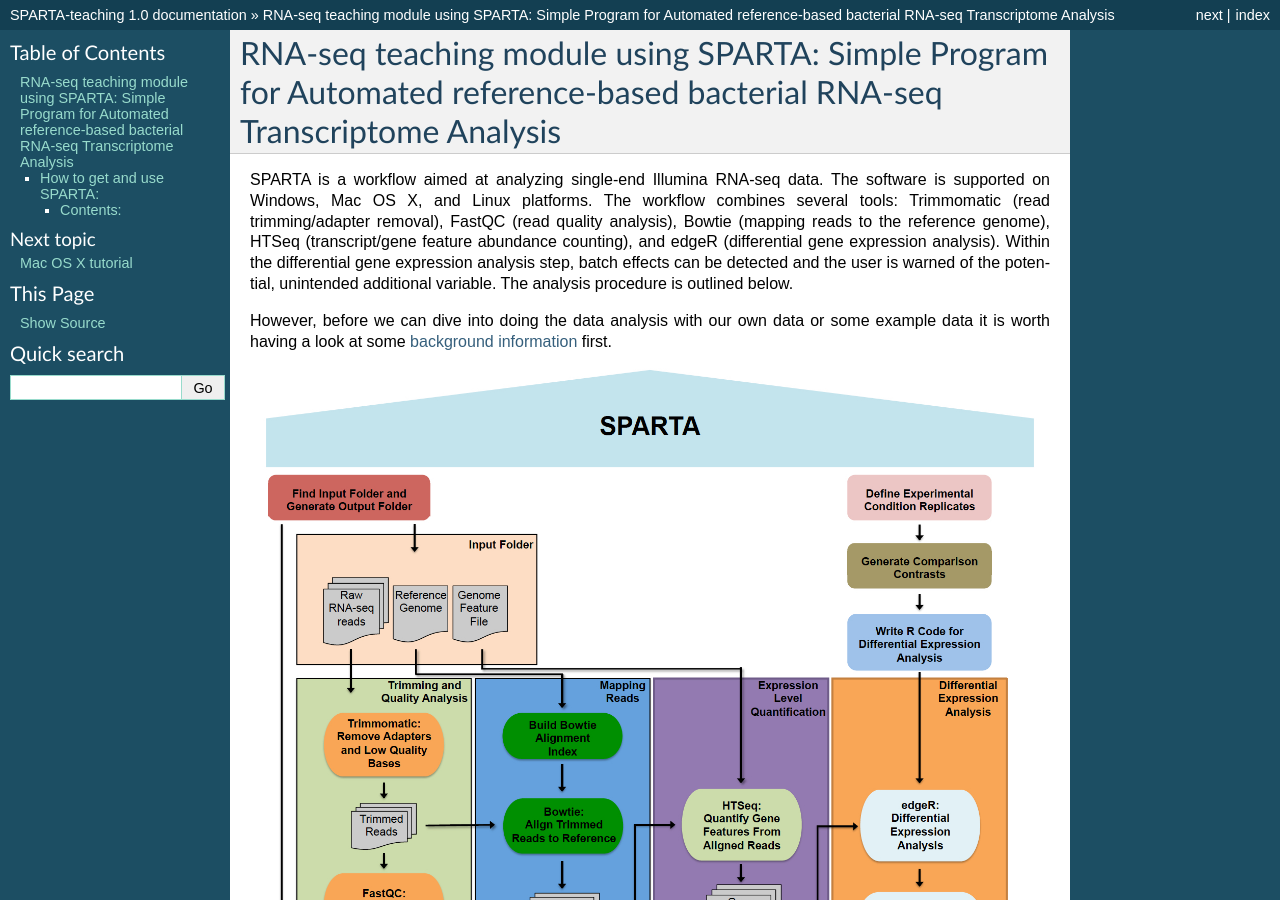
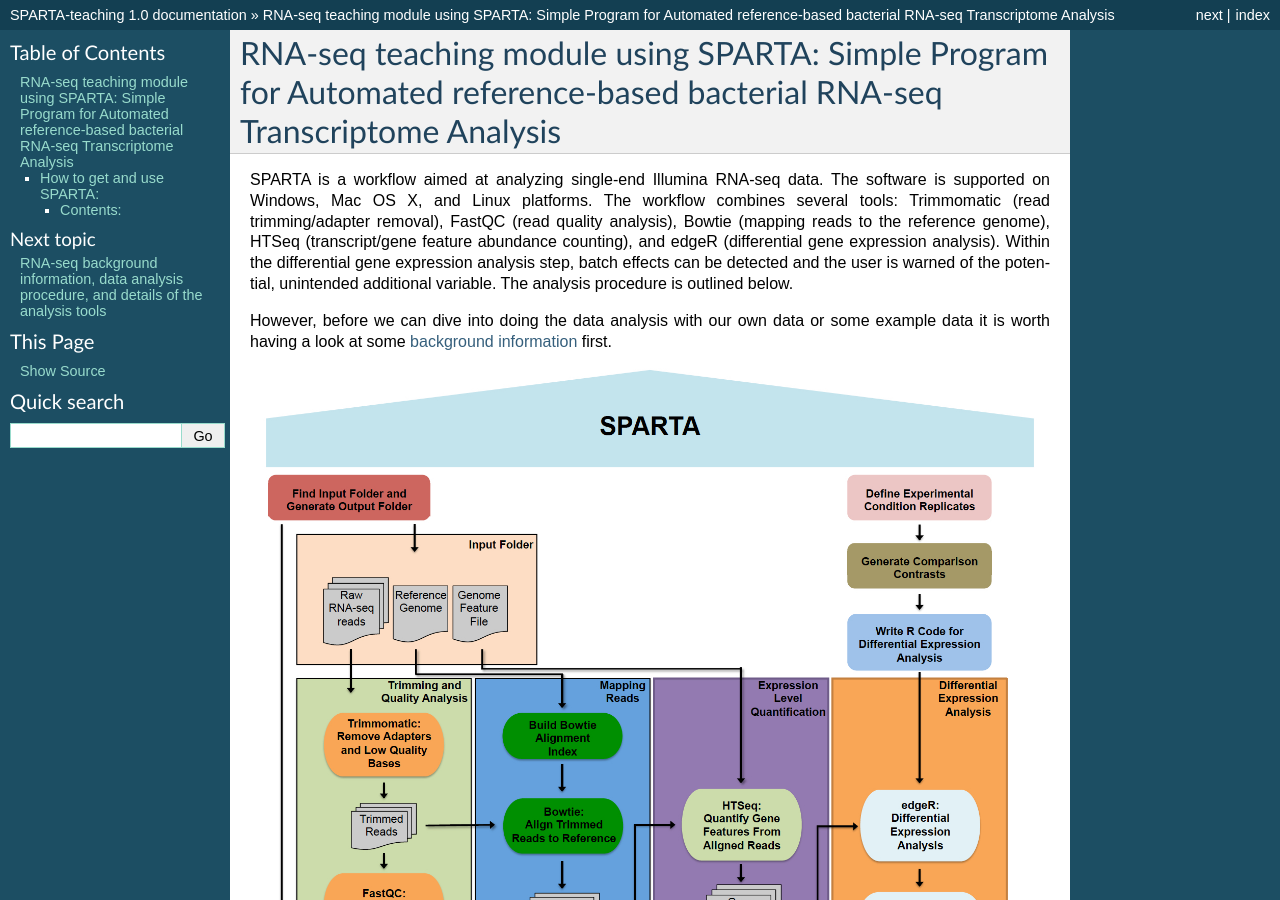
Before and after one commit to biobenkj/SPARTA-teaching, a Sphinx documentation site: the page built from source/index.rst, in a window 1280 px wide and 900 px high. Built offline with Sphinx 7.4.7, drawn with Linux system fonts in a browser that asks for light colours; formulas are drawn with MathJax 3; pages that are not in the unit, such as notebooks, are missing from menus; part of the change alters nothing that is shown.

```diff
--- a/source/index.rst
+++ b/source/index.rst
@@ -30,6 +30,7 @@ Contents:
 .. toctree::
    :hidden:
 
+   rnaseqbackground
    faq
    mactut
    wintut
@@ -38,7 +39,7 @@ Contents:
    releasenotes
    citationacknowledgements
    wishlist
-   rnaseqbackground
+
 
 * **Contribute:** If you would like to contribute to the project, the source code for each platform can be found in the `GitHub repository <http://www.github.com/biobenkj>`_.
 
```
